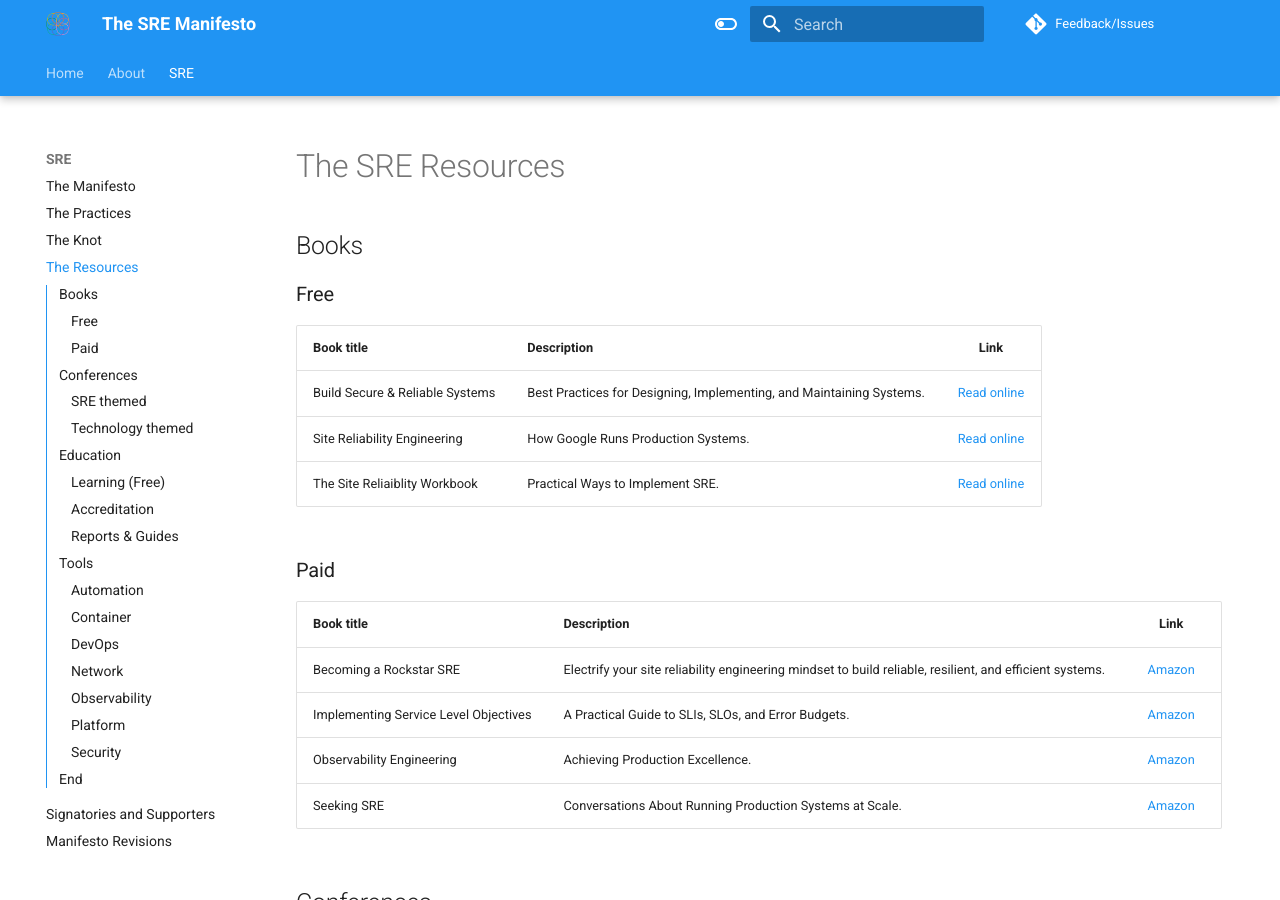
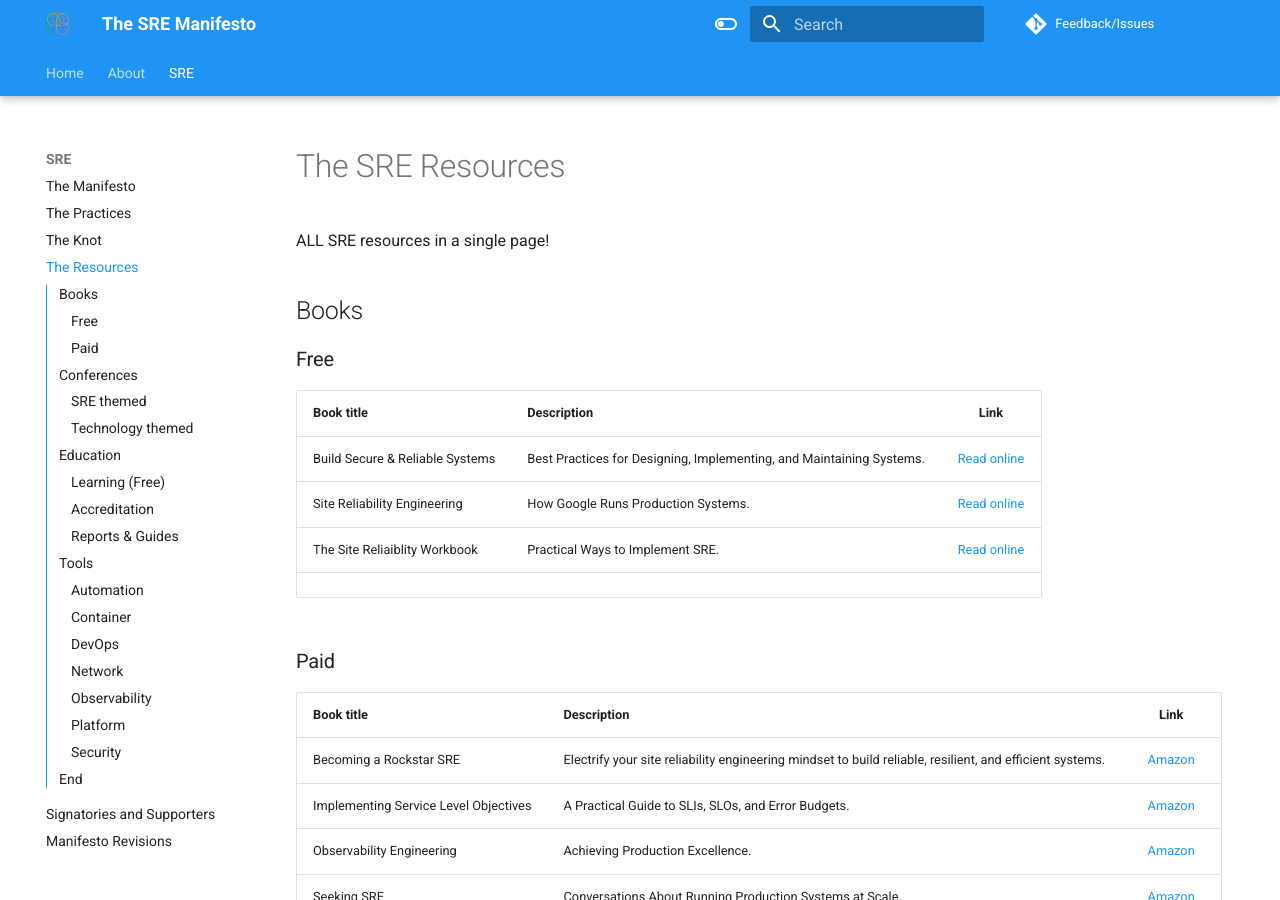
Before and after one commit to rod4n4m1/sre-manifesto, an MkDocs documentation site: the page built from docs/sre/resources.md, in a window 1280 px wide and 900 px high. Built offline with MkDocs 1.6.1 and Material for MkDocs 9.7.7, drawn with Linux system fonts in a browser that asks for light colours; comment, search, counter and statistics services are not loaded.

Commit message:
formatted tables Signed-off-by: Rod Anami <rod.anami@kyndryl.com>

```diff
--- a/docs/sre/resources.md
+++ b/docs/sre/resources.md
@@ -1,4 +1,6 @@
 # The SRE Resources
+
+ALL SRE resources in a single page!
 
 ## Books
 
@@ -9,6 +11,7 @@
 | Build Secure & Reliable Systems | Best Practices for Designing, Implementing, and Maintaining Systems. | [Read online](https://google.github.io/building-secure-and-reliable-systems/raw/toc.html) |
 | Site Reliability Engineering | How Google Runs Production Systems. | [Read online](https://sre.google/sre-book/table-of-contents/) |
 | The Site Reliaiblity Workbook| Practical Ways to Implement SRE. | [Read online](https://sre.google/workbook/table-of-contents/) |
+| | | |
 
 ### Paid
 
@@ -18,6 +21,7 @@
 | Implementing Service Level Objectives| A Practical Guide to SLIs, SLOs, and Error Budgets. | [Amazon](https://www.amazon.com/Implementing-Service-Level-Objectives-Practical/dp/1492076813/) |
 | Observability Engineering | Achieving Production Excellence. | [Amazon](https://www.amazon.com/Observability-Engineering-Achieving-Production-Excellence/dp/1492076449/) |
 | Seeking SRE | Conversations About Running Production Systems at Scale. | [Amazon](https://www.amazon.com/Seeking-SRE-Conversations-Running-Production/dp/1491978864/) |
+| | | |
 
 ## Conferences
 
@@ -28,6 +32,7 @@
 | **SREday** | In-person, mutiple cities, and quarterly | Harness | [Site](https://sreday.com/) |
 | **SREcon** EMEA | In-person, variable city, and yearly | USENIX | [Site](https://www.usenix.org/srecon) |
 | **SREcon** Americas | In-person, variable city, and yearly | USENIX | [Site](https://www.usenix.org/srecon) |
+| | | | |
 
 ### Technology themed
 
@@ -37,6 +42,7 @@
 | **KubeCon + CloudNativeCon** India | In-person, variable city, and yearly | LF/CNCF | [Site](https://events.linuxfoundation.org/kubecon-cloudnativecon-india/) |
 | **KubeCon + CloudNativeCon** North America | In-person, variable city, and yearly | LF/CNCF | [Site](https://events.linuxfoundation.org/kubecon-cloudnativecon-north-america/) |
 | **KubeCon + CloudNativeCon** Japan | In-person, variable city, and yearly | LF/CNCF | [Site](https://events.linuxfoundation.org/kubecon-cloudnativecon-japan/) |
+| | | | |
 
 ## Education
 
@@ -46,6 +52,7 @@
 |:-----------|:------------|:----:|
 | DevOps Engineer, SRE Learning Path | This learning path guides you through a curated collection of on-demand courses, labs, and skill badges that provide you with real-world, hands-on experience using Google Cloud technologies essential to the DevOps Engineer/SRE role | [Google](https://www.cloudskillsboost.google/paths/20) |
 | Introduction to Site Reliability Engineering (SRE) | Gain a basic understanding of Site Reliability Engineering (SRE). | [Microsoft](https://learn.microsoft.com/en-us/training/modules/intro-to-site-reliability-engineering/) |
+| | | |
 
 ### Accreditation
 
@@ -54,12 +61,14 @@
 | IBM Certified Professional SRE - Cloud v2 | IBM Cloud focused | IBM | Professional | [Page](https://www.ibm.com/training/certification/ibm-certified-professional-sre-cloud-v2-C0007801#exam) |
 | Site Reliability Engineering (SRE) Foundation | Vendor agnostic | DevOps Institute | Aspiring | [Page](https://www.devopsinstitute.com/certifications/sre-foundation/) |
 | Site Reliability Engineering (SRE) Practitioner | Vendor agnostic | DevOps Institute | Associate | [Page](https://www.devopsinstitute.com/certifications/sre-practitioner/) |
+| | | |
 
 ### Reports & Guides
 
 | Document title | Description | Link |
 |:-----------|:------------|:----:|
 | Training Site Reliability Engineers: What Your Organization Needs to Create a Learning Program | Providing training and education for Site Reliability Engineers is universally important to set them up for success in your organization. | [Google](https://sre.google/resources/practices-and-processes/training-site-reliability-engineers/) |
+| | | |
 
 ## Tools
 
```
